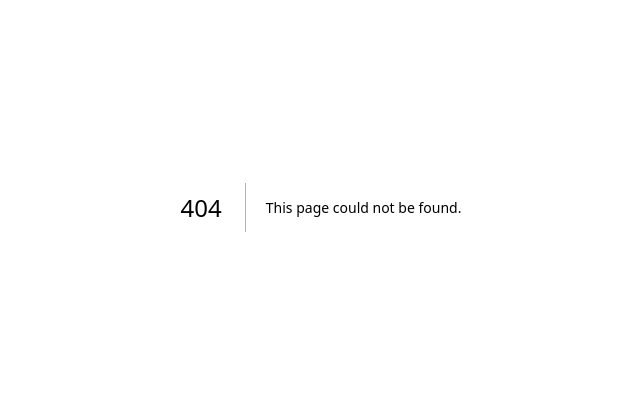
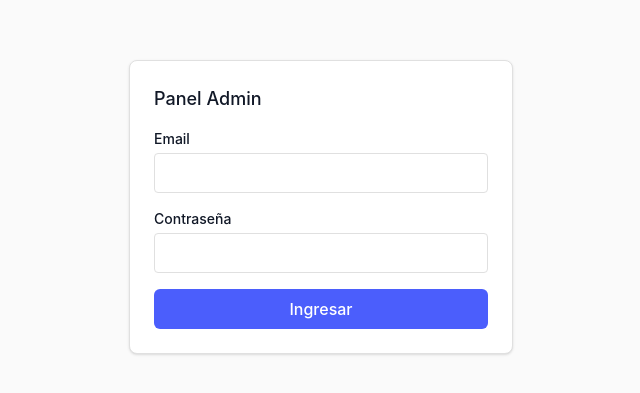
Before and after one commit to matiastristan/Agentes-IA, a Next.js app in the folder apps/web/: page /admin/login in a window 1280 px wide. Before the commit this address had no page. Shown: the part 193-586 px from the top of the page, without its empty margins (319-959 px from the left). Built offline with nearby package versions, Linux system fonts and the light colour scheme.

Commit message:
feat(admin): login de admin (route handler + página)

```diff
--- /dev/null
+++ b/apps/web/app/admin/login/page.tsx
@@ -0,0 +1,66 @@
+'use client';
+
+import { useState } from 'react';
+import { useRouter } from 'next/navigation';
+import { Card, CardHeader, CardTitle, CardContent } from '@/components/ui/card';
+import { Input } from '@/components/ui/input';
+import { Button } from '@/components/ui/button';
+
+export default function AdminLoginPage() {
+  const router = useRouter();
+  const [email, setEmail] = useState('');
+  const [password, setPassword] = useState('');
+  const [error, setError] = useState<string | null>(null);
+  const [loading, setLoading] = useState(false);
+
+  async function handleSubmit(e: React.FormEvent) {
+    e.preventDefault();
+    setError(null);
+    setLoading(true);
+    const res = await fetch('/api/admin/login', {
+      method: 'POST',
+      body: JSON.stringify({ email, password }),
+    });
+    setLoading(false);
+    if (!res.ok) {
+      setError('Credenciales inválidas');
+      return;
+    }
+    router.push('/admin');
+    router.refresh();
+  }
+
+  return (
+    <main className="min-h-screen flex items-center justify-center bg-background p-4">
+      <Card className="w-full max-w-sm">
+        <CardHeader>
+          <CardTitle>Panel Admin</CardTitle>
+        </CardHeader>
+        <CardContent>
+          <form onSubmit={handleSubmit} className="flex flex-col gap-4">
+            <Input
+              label="Email"
+              type="email"
+              value={email}
+              onChange={(e) => setEmail(e.target.value)}
+            />
+            <Input
+              label="Contraseña"
+              type="password"
+              value={password}
+              onChange={(e) => setPassword(e.target.value)}
+            />
+            {error && (
+              <p role="alert" className="text-sm text-error">
+                {error}
+              </p>
+            )}
+            <Button type="submit" disabled={loading}>
+              {loading ? 'Ingresando...' : 'Ingresar'}
+            </Button>
+          </form>
+        </CardContent>
+      </Card>
+    </main>
+  );
+}
--- /dev/null
+++ b/apps/web/app/api/admin/login/route.ts
@@ -0,0 +1,29 @@
+import { NextRequest, NextResponse } from 'next/server';
+import { createServiceClient } from '@/lib/supabase/service-client';
+import { verifyPassword } from '@/lib/admin/hash-password';
+import { createSessionToken } from '@/lib/admin/session-token';
+
+export async function POST(request: NextRequest) {
+  const { email, password } = await request.json();
+  const supabase = createServiceClient();
+
+  const { data: admin } = await supabase
+    .from('admins')
+    .select('id, password_hash')
+    .eq('email', email)
+    .single();
+
+  if (!admin || !(await verifyPassword(password, admin.password_hash))) {
+    return NextResponse.json({ error: 'Credenciales inválidas' }, { status: 401 });
+  }
+
+  const token = createSessionToken(admin.id);
+  const response = NextResponse.json({ ok: true });
+  response.cookies.set('admin_session', token, {
+    httpOnly: true,
+    secure: true,
+    sameSite: 'strict',
+    maxAge: 60 * 60 * 8,
+  });
+  return response;
+}
```
